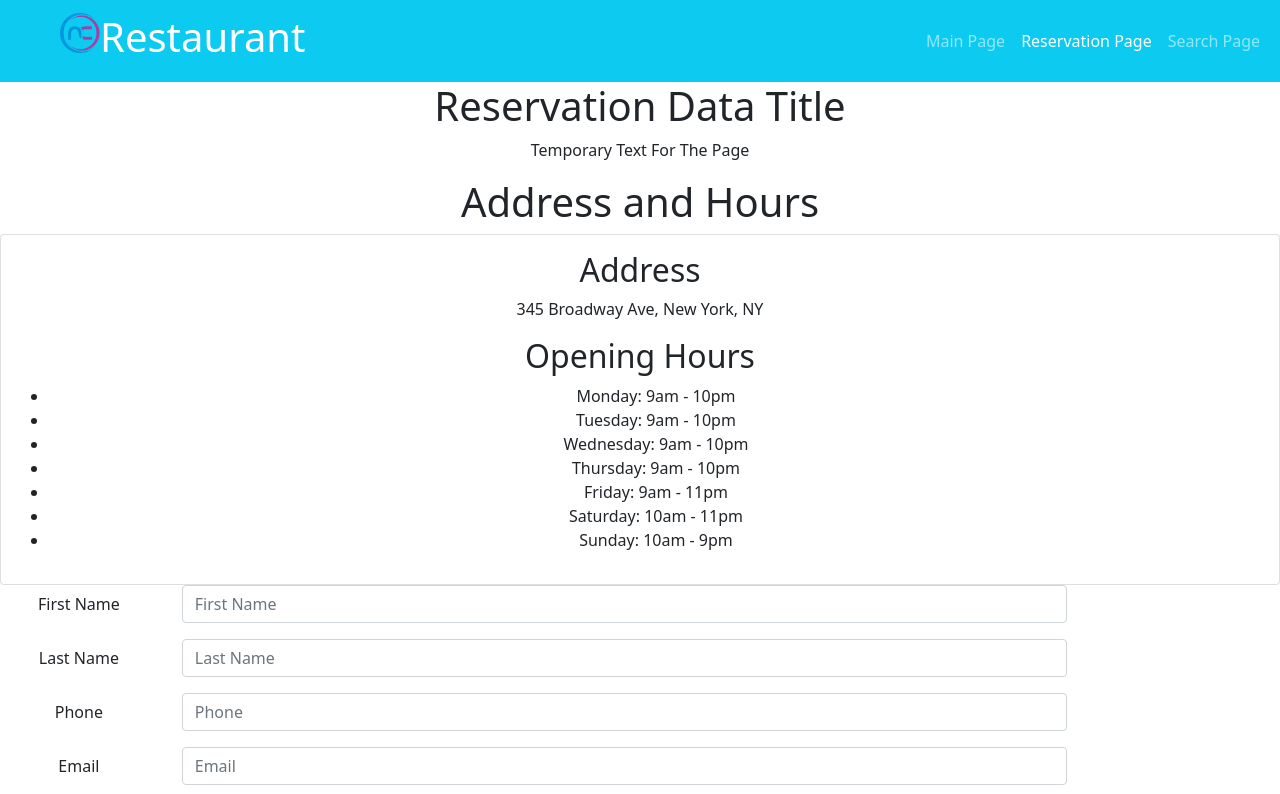
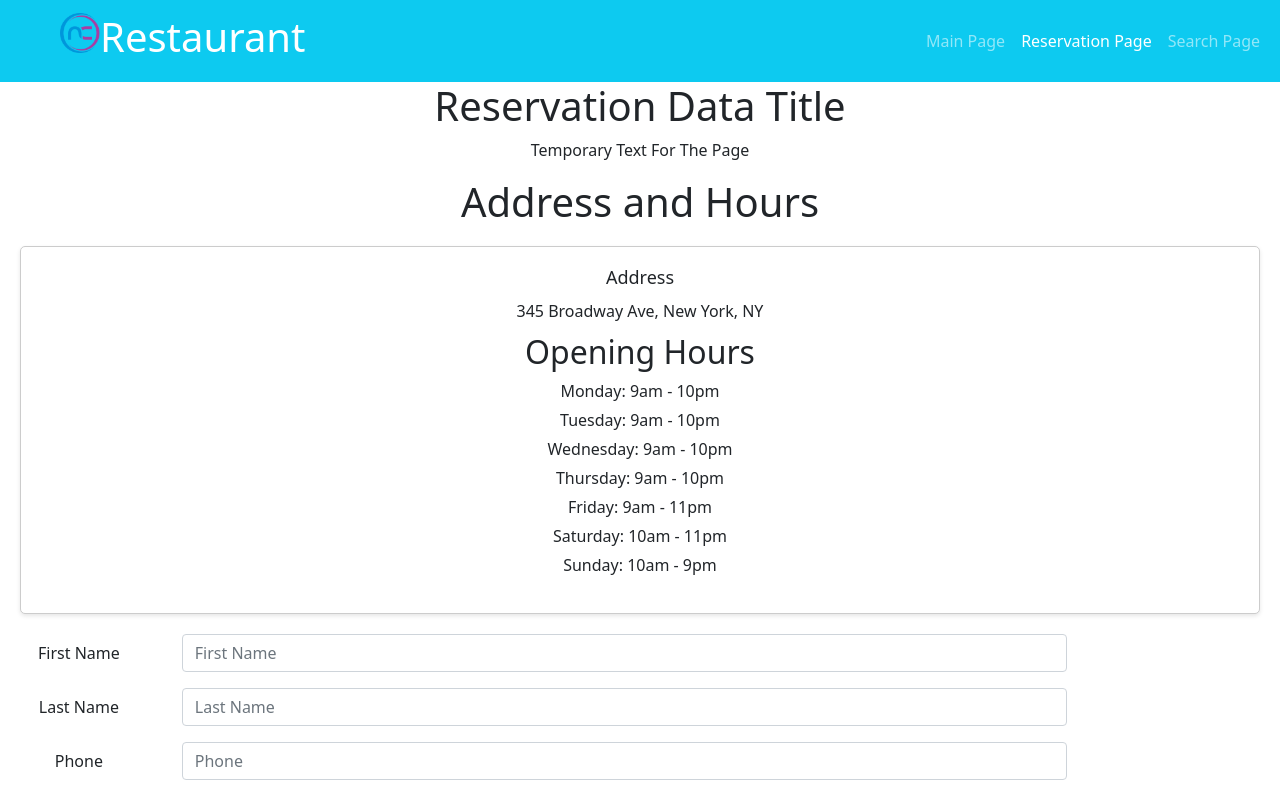
Before and after one commit to amilliiee/project_react, a React (Create React App) app: page /reservation in a window 1280 px wide. Shown: the top 794 px of the page. Built offline with nearby package versions, Linux system fonts and the light colour scheme.

Commit message:
Adding css to Address and Hours

```diff
--- a/src/App.css
+++ b/src/App.css
@@ -40,3 +40,43 @@
     transform: rotate(360deg);
   }
 }
+
+
+.address-hour-card {
+  margin: 20px;
+}
+/* card */
+.address-hour-card .card {
+  border: 1px solid #ccc;
+  border-radius: 5px;
+  box-shadow: 0 2px 4px rgba(0, 0, 0, 0.1);
+
+}
+/* Card body */
+.address-hour-card .card-body {
+  padding: 20px;
+
+
+}
+/* Card tittle */
+.address-hour-card .card-title h2 {
+  font-size: 18px;
+  margin-bottom: 10px;
+
+}
+/* Card address Paragras */
+.address-hour-card .card-text p {
+  margin-bottom: 10px;
+
+}
+/* Card Hours */
+.address-hour-card .card-text ul {
+  list-style-type: none;
+  padding: 0;
+
+}
+/* card address by line */
+.address-hour-card .card-text ul li {
+  margin-bottom: 5px;
+
+}
```
